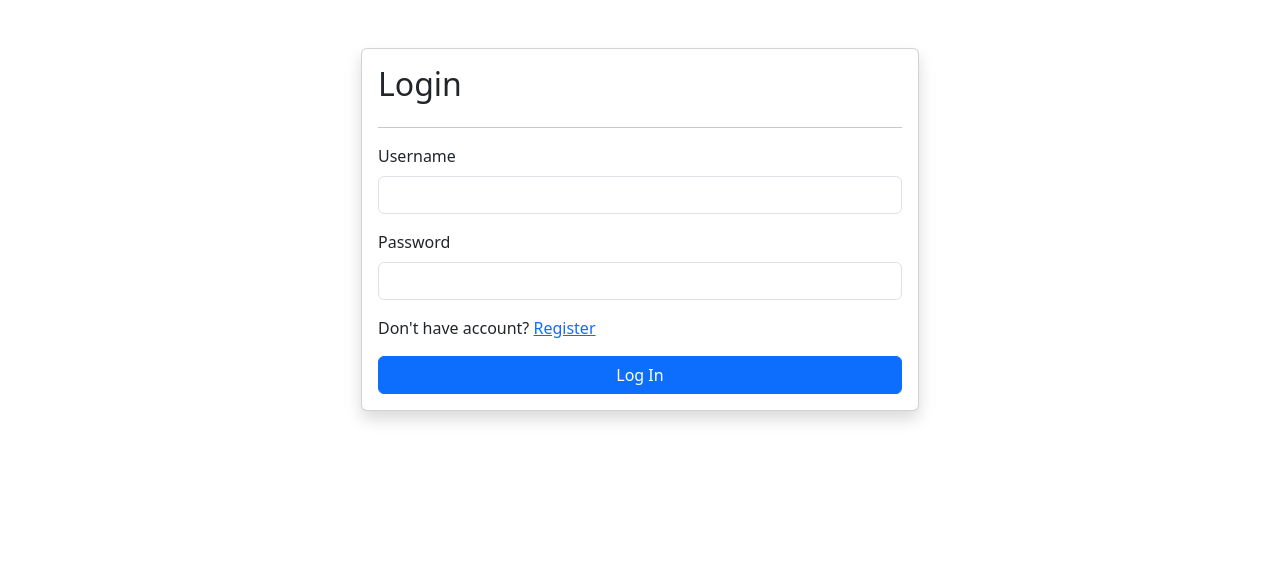
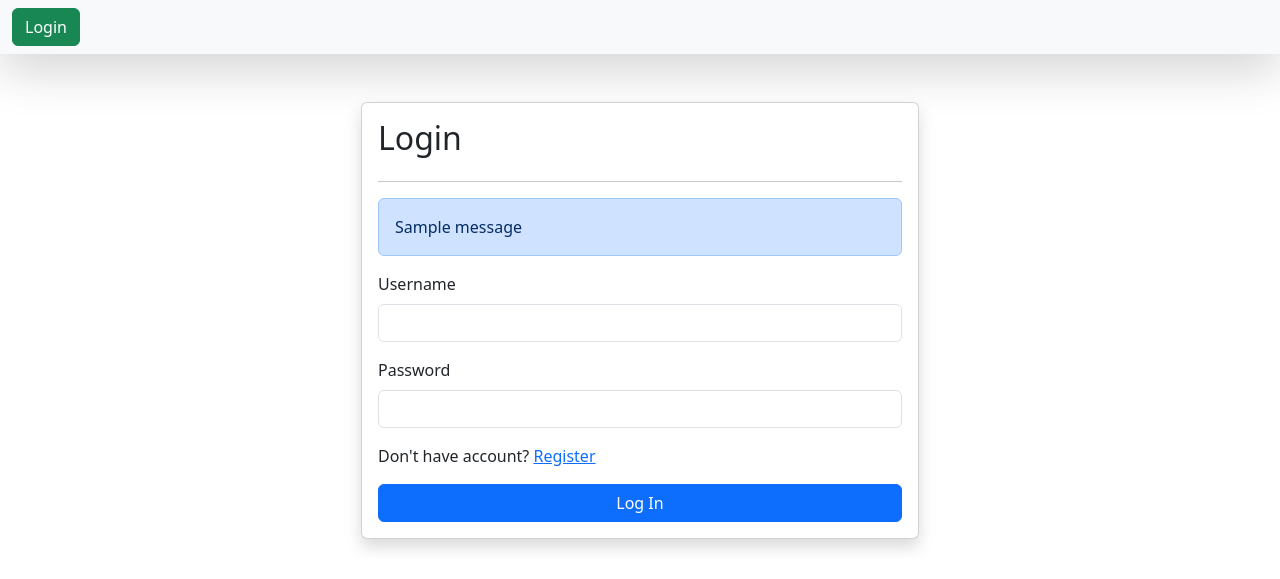
Before and after one commit to ashubhardwaj001/Django_Reciepe_Project, a Django app: page /login/ in a window 1280 px wide. Shown: the top 579 px of the page. Run offline with Django 4.2, Linux system fonts and the light colour scheme; one stand-in notice (Sample message) is shown.

Commit message:
Login System Added

```diff
--- a/core/urls.py
+++ b/core/urls.py
@@ -32,6 +32,7 @@ urlpatterns = [
     path('update_receipe/<id>/', update_receipe, name='update_receipe'),
     path('login/', login_page, name='login_page'),
     path('register/', register, name='register'),
+    path('logout/', logout_page, name='logout_page'),
 
     path('success-page/', success_page, name='success_page'),
     path('admin/', admin.site.urls),
--- a/home/templates/base.html
+++ b/home/templates/base.html
@@ -12,6 +12,19 @@
     </style>
 </head>
 <body>
+
+    <nav class="navbar bg-body-tertiary bg-danger shadow-lg">
+  <div class="container-fluid">
+    <form class="d-flex" role="search">
+        {% if user.is_authenticated %}
+      <a href="/logout/" class="btn btn-success" type="submit">Logout</a>
+        {% else %}
+        <a href="/login/" class="btn btn-success" type="submit">Login</a>
+            {% endif %}
+    </form>
+  </div>
+</nav>
+
     {% block start %}
 
     {% endblock %}
--- a/vege/templates/login.html
+++ b/vege/templates/login.html
@@ -8,13 +8,21 @@
         <h2>Login</h2>
         <hr>
 
+           {% if messages %}
+    <div class="alert alert-primary" role="alert">
+    {% for message in messages %}
+        {{ message }}
+    {% endfor %}
+    </div>
+{% endif %}
+
   <div class="mb-3">
     <label for="exampleInputEmail1" class="form-label">Username</label>
-    <input type="text" class="form-control" id="exampleInputEmail1" aria-describedby="emailHelp">
+    <input type="text" class="form-control" name="username" id="exampleInputEmail1" aria-describedby="emailHelp">
   </div>
   <div class="mb-3">
     <label for="exampleInputPassword1" class="form-label">Password</label>
-    <input type="password" class="form-control" id="exampleInputPassword1">
+    <input type="password" class="form-control" name="password" id="exampleInputPassword1">
   </div>
   <p class="mb-0">Don't have account?  <a href = '/register/'>Register</a> </p>
   <button type="submit" class="btn btn-primary mt-3">Log In</button>
--- a/vege/views.py
+++ b/vege/views.py
@@ -2,8 +2,11 @@ from django.shortcuts import render,redirect
 from .models import *
 from django.contrib.auth.models import User
 from django.contrib import messages
+from django.contrib.auth import authenticate,login,logout
+from django.contrib.auth.decorators import login_required
 # Create your views here.
 
+@login_required(login_url='/login/')
 def receipes(request):
     # This view will render the recipes page
     if request.method == 'POST':
@@ -39,13 +42,14 @@ def receipes(request):
     }
     return render(request, 'receipes.html', context)
 
-
+@login_required(login_url='/login/')
 def delete_receipe(request, id):
     # This view will delete a recipe
     queryset = Receipe.objects.get(id=id)
     queryset.delete()
     return redirect('/receipes/')
 
+@login_required(login_url='/login/')
 def update_receipe(request, id):
 
     queryset = Receipe.objects.get(id=id)
@@ -73,7 +77,33 @@ def update_receipe(request, id):
 
 def login_page(request):
 
+    if request.method == 'POST':
+        data = request.POST
+        username = data.get('username')
+        password = data.get('password')
+
+        if not User.objects.filter(username=username).exists():
+            messages.info(request, 'Username does not exist')
+            return redirect('/login/')
+
+        user = authenticate(request, username=username, password=password)
+
+        if user is None:
+            messages.info(request, 'Invalid password')
+            return redirect('/login/')
+        else:
+            # Log the user in
+            login(request, user)
+            return redirect('/receipes/')
+
+
     return render(request, 'login.html')
+
+@login_required(login_url='/login/')
+def logout_page(request):
+    # This view will log out the user
+    logout(request)
+    return redirect('/login/')
 
 def register(request):
 
```
Also changed, not shown: db.sqlite3.
